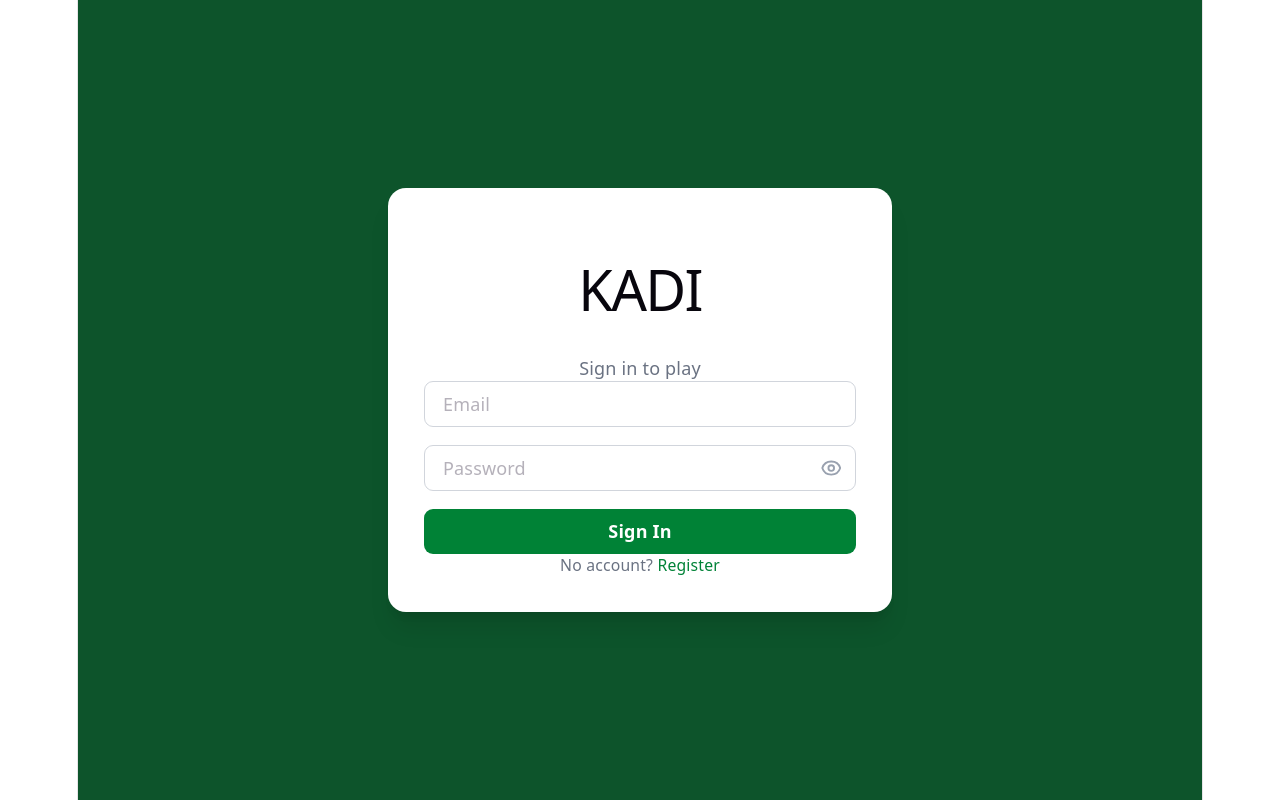
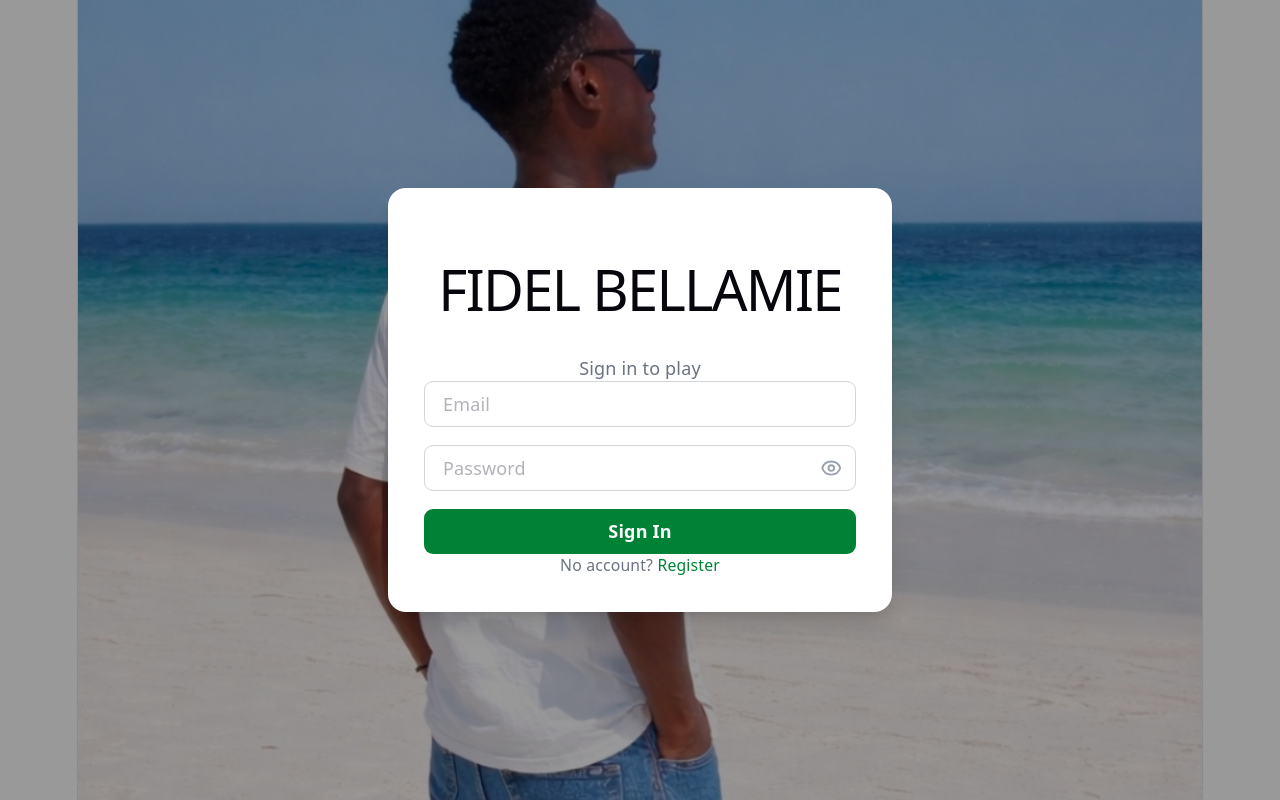
Before and after one commit to stenhenric/BELLAMIE-POKER, a React (Vite) app in the folder client/: page /login in a window 1280 px wide. Built offline with nearby package versions, Linux system fonts and the light colour scheme; no server answers.

Commit message:
Add background image and FIDEL BELLAMIE title to login page

```diff
--- a/client/src/pages/Login.jsx
+++ b/client/src/pages/Login.jsx
@@ -1,6 +1,7 @@
 import { useState } from 'react';
 import { useNavigate, Link } from 'react-router-dom';
 import { useAuth } from '../context/AuthContext';
+import bgImage from '../assets/bg.jpeg';
 
 export default function Login() {
   const { login } = useAuth();
@@ -25,9 +26,13 @@ export default function Login() {
   };
 
   return (
-    <div className="min-h-screen bg-green-900 flex items-center justify-center">
-      <div className="bg-white rounded-2xl shadow-xl p-8 w-full max-w-md">
-        <h1 className="text-3xl font-bold text-center text-green-800 mb-2">KADI</h1>
+    <div
+      className="min-h-screen flex items-center justify-center"
+      style={{ backgroundImage: `url(${bgImage})`, backgroundSize: 'cover', backgroundPosition: 'center' }}
+    >
+      <div className="absolute inset-0 bg-black/40" />
+      <div className="relative bg-white rounded-2xl shadow-xl p-8 w-full max-w-md">
+        <h1 className="text-3xl font-bold text-center text-green-800 mb-2">FIDEL BELLAMIE</h1>
         <p className="text-center text-gray-500 mb-6">Sign in to play</p>
 
         {error && <p className="bg-red-100 text-red-600 p-3 rounded mb-4 text-sm">{error}</p>}
```
